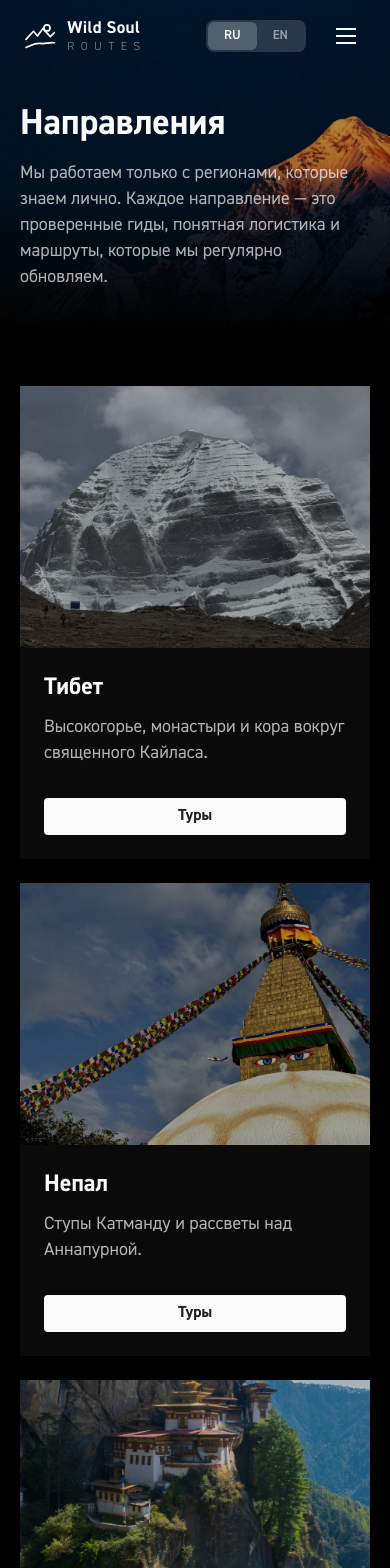
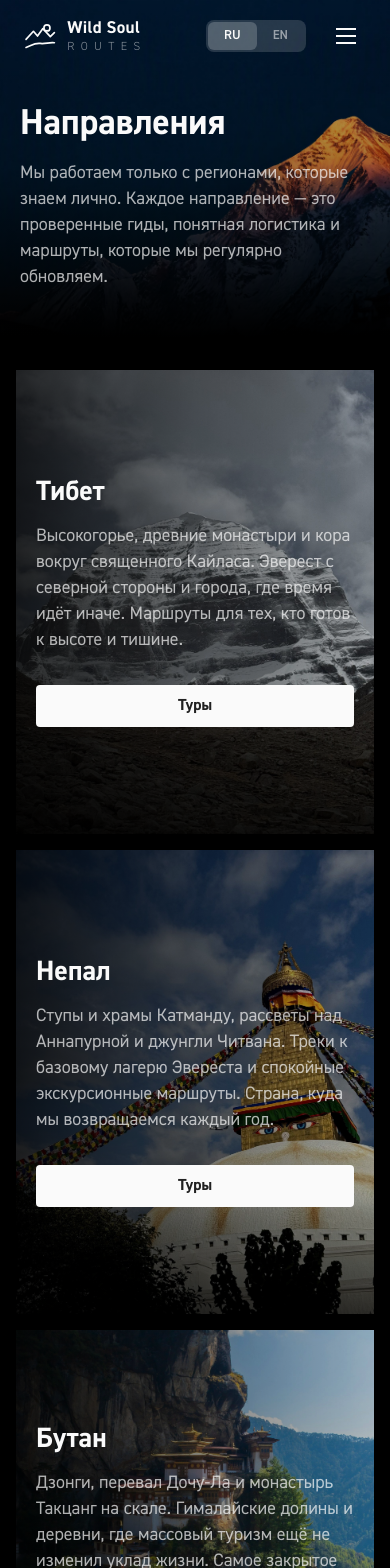
Before and after one commit to fifulina-uxui/wild-soul-routes, a React (Vite) app: page /directions in a window 390 px wide. Shown: the top 1568 px of the page. Built offline with nearby package versions, Linux system fonts and the light colour scheme.

Commit message:
Directions page: full-width photo strips like tours

```diff
--- a/src/data/content.ts
+++ b/src/data/content.ts
@@ -557,11 +557,11 @@ export const content: Record<'ru' | 'en', PageContent> = {
       subtitle: 'Мы работаем только с регионами, которые знаем лично. Каждое направление — это проверенные гиды, понятная логистика и маршруты, которые мы регулярно обновляем.',
       listLabel: 'Все регионы',
       cards: [
-        { country: 'Тибет', text: 'Высокогорье, монастыри и кора вокруг священного Кайласа.', image: 'images/tour-tibet.jpg' },
-        { country: 'Непал', text: 'Ступы Катманду и рассветы над Аннапурной.', image: 'images/tour-nepal.jpg' },
-        { country: 'Бутан', text: 'Дзонги, перевал Дочу-Ла и монастырь Такцанг на скале.', image: 'images/tour-bhutan.jpg' },
-        { country: 'Грузия', text: 'Кахетия, Сванетия и Военно-грузинская дорога.', image: 'images/tour-georgia.jpg' },
-        { country: 'ЮАР', text: 'Кейптаун, сафари и мыс Доброй Надежды.', image: 'images/tour-capetown.jpg' },
+        { country: 'Тибет', text: 'Высокогорье, древние монастыри и кора вокруг священного Кайласа. Эверест с северной стороны и города, где время идёт иначе. Маршруты для тех, кто готов к высоте и тишине.', image: 'images/tour-tibet.jpg' },
+        { country: 'Непал', text: 'Ступы и храмы Катманду, рассветы над Аннапурной и джунгли Читвана. Треки к базовому лагерю Эвереста и спокойные экскурсионные маршруты. Страна, куда мы возвращаемся каждый год.', image: 'images/tour-nepal.jpg' },
+        { country: 'Бутан', text: 'Дзонги, перевал Дочу-Ла и монастырь Такцанг на скале. Гималайские долины и деревни, где массовый туризм ещё не изменил уклад жизни. Самое закрытое королевство Азии — с нашими проверенными гидами.', image: 'images/tour-bhutan.jpg' },
+        { country: 'Грузия', text: 'Кахетия, Сванетия и Военно-грузинская дорога. Семейные винодельни, горные башни и застолья, куда зовут только своих. Гастрономические маршруты вдали от туристических мест.', image: 'images/tour-georgia.jpg' },
+        { country: 'ЮАР', text: 'Кейптаун и Столовая гора, сафари и мыс Доброй Надежды. Пингвины на Боулдерс-Бич и винные долины Стелленбоша. Десять дней на юго-западной оконечности Африки.', image: 'images/tour-capetown.jpg' },
       ],
     },
     directions: {
@@ -1148,11 +1148,11 @@ export const content: Record<'ru' | 'en', PageContent> = {
       subtitle: 'We only work in regions we know first-hand. Every destination means trusted guides, clear logistics and routes we update regularly.',
       listLabel: 'All regions',
       cards: [
-        { country: 'Tibet', text: 'Highlands, monasteries and the kora around sacred Kailash.', image: 'images/tour-tibet.jpg' },
-        { country: 'Nepal', text: 'The stupas of Kathmandu and sunrises over Annapurna.', image: 'images/tour-nepal.jpg' },
-        { country: 'Bhutan', text: 'Dzongs, the Dochu-La pass and the Tiger’s Nest on a cliff.', image: 'images/tour-bhutan.jpg' },
-        { country: 'Georgia', text: 'Kakheti, Svaneti and the Georgian Military Highway.', image: 'images/tour-georgia.jpg' },
-        { country: 'South Africa', text: 'Cape Town, safaris and the Cape of Good Hope.', image: 'images/tour-capetown.jpg' },
+        { country: 'Tibet', text: 'Highlands, ancient monasteries and the kora around sacred Kailash. Everest from the north side and cities where time moves differently. Routes for those ready for altitude and silence.', image: 'images/tour-tibet.jpg' },
+        { country: 'Nepal', text: 'The stupas and temples of Kathmandu, sunrises over Annapurna and the jungles of Chitwan. Treks to Everest Base Camp and relaxed cultural routes. A country we return to every year.', image: 'images/tour-nepal.jpg' },
+        { country: 'Bhutan', text: 'Dzongs, the Dochu-La pass and the Tiger’s Nest on a cliff. Himalayan valleys and villages untouched by mass tourism. Asia’s most closed kingdom — with our trusted guides.', image: 'images/tour-bhutan.jpg' },
+        { country: 'Georgia', text: 'Kakheti, Svaneti and the Georgian Military Highway. Family wineries, mountain towers and feasts reserved for friends. Gastronomic routes away from the tourist trail.', image: 'images/tour-georgia.jpg' },
+        { country: 'South Africa', text: 'Cape Town and Table Mountain, safaris and the Cape of Good Hope. Penguins at Boulders Beach and the wine valleys of Stellenbosch. Ten days at the south-western tip of Africa.', image: 'images/tour-capetown.jpg' },
       ],
     },
     directions: {
--- a/src/pages/DirectionsPage.tsx
+++ b/src/pages/DirectionsPage.tsx
@@ -30,35 +30,39 @@ export default function DirectionsPage() {
         </div>
       </section>
 
-      {/* Карточки стран с фото — 3 в ряд */}
-      <div className="mx-auto grid w-full max-w-[1200px] grid-cols-1 gap-6 px-5 pt-12 sm:grid-cols-2 md:px-8 lg:grid-cols-3">
+      {/* Направления широкими полосами с фото — как туры */}
+      <div className="flex flex-col gap-4 px-4 pb-4 pt-8 md:px-6">
         {t.directionsPage.cards.map((card) => (
           <Reveal key={card.country}>
-            <Link
-              to={`/tours?c=${encodeURIComponent(card.country)}`}
-              className="group flex h-full flex-col overflow-hidden bg-[rgb(255_255_255/4%)]"
-            >
-              <div className="relative aspect-[4/3] overflow-hidden">
+            <article className="group relative min-h-[55vh] overflow-hidden">
               <img
                 src={asset(card.image)}
                 alt={card.country}
                 loading="lazy"
                 className="absolute inset-0 h-full w-full object-cover transition-transform duration-700 group-hover:scale-[1.02]"
               />
-              </div>
-              <div className="flex flex-1 flex-col p-6">
-                <h2 className="text-[24px] font-bold leading-[30px] text-[#fafafa]">
+              <div className="absolute inset-0 bg-gradient-to-r from-black/75 via-black/30 to-transparent" />
+              <div className="absolute inset-x-0 bottom-0 h-32 bg-gradient-to-t from-black/70 to-transparent" />
+
+              <div className="relative z-10 mx-auto flex h-full min-h-[55vh] w-full max-w-[1200px] items-center px-5 py-14 md:px-8">
+                <div className="max-w-[560px]">
+                  <h2 className="text-[clamp(28px,3vw,44px)] font-bold leading-[1.08] text-[#fafafa]">
                     {card.country}
                   </h2>
-                <p className="mt-3 text-[18px] leading-[26px] text-[rgb(250_250_250/70%)]">
+                  <p className="mt-4 text-[18px] leading-[26px] text-[rgb(250_250_250/70%)]">
                     {card.text}
                   </p>
-                <div className="mt-8 flex-1" />
-                <span className="inline-flex min-h-[36.5px] w-full items-center justify-center rounded-[4px] bg-[#fafafa] px-8 py-[6px] text-[16px] font-bold leading-[24.5px] text-[rgb(0_0_0/87%)] transition-colors duration-200 group-hover:bg-[#e6e6e6]">
+                  <div className="mt-8">
+                    <Link
+                      to={`/tours?c=${card.country}`}
+                      className="inline-flex min-h-[42px] w-full items-center justify-center rounded-[4px] bg-[#fafafa] px-8 py-2 text-[16px] font-bold leading-[26px] text-[rgb(0_0_0/87%)] transition-colors duration-200 hover:bg-[#e6e6e6] active:bg-[#d6d6d6] sm:w-auto"
+                    >
                       {t.nav.find((n) => n.href === '/tours')?.label}
-                </span>
+                    </Link>
                   </div>
-            </Link>
+                </div>
+              </div>
+            </article>
           </Reveal>
         ))}
       </div>
```
Lines whose indentation alone changed are shown as unchanged.
